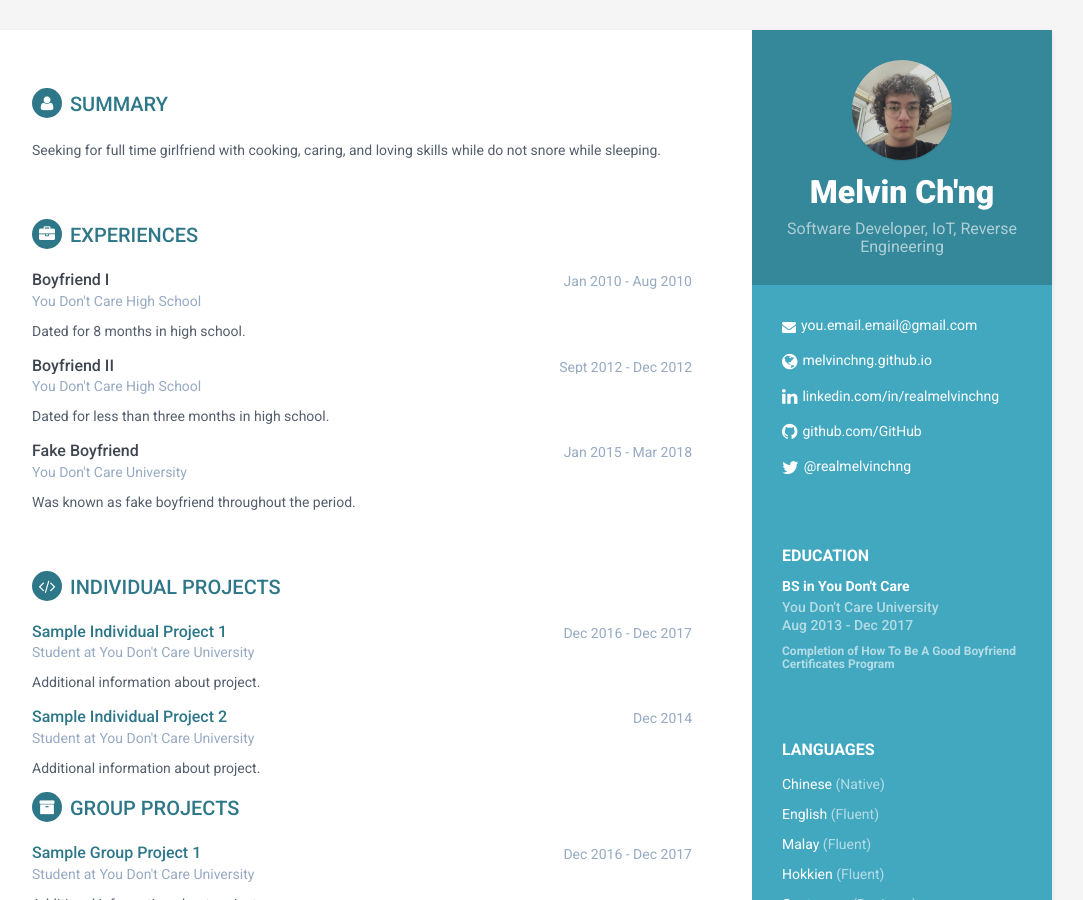
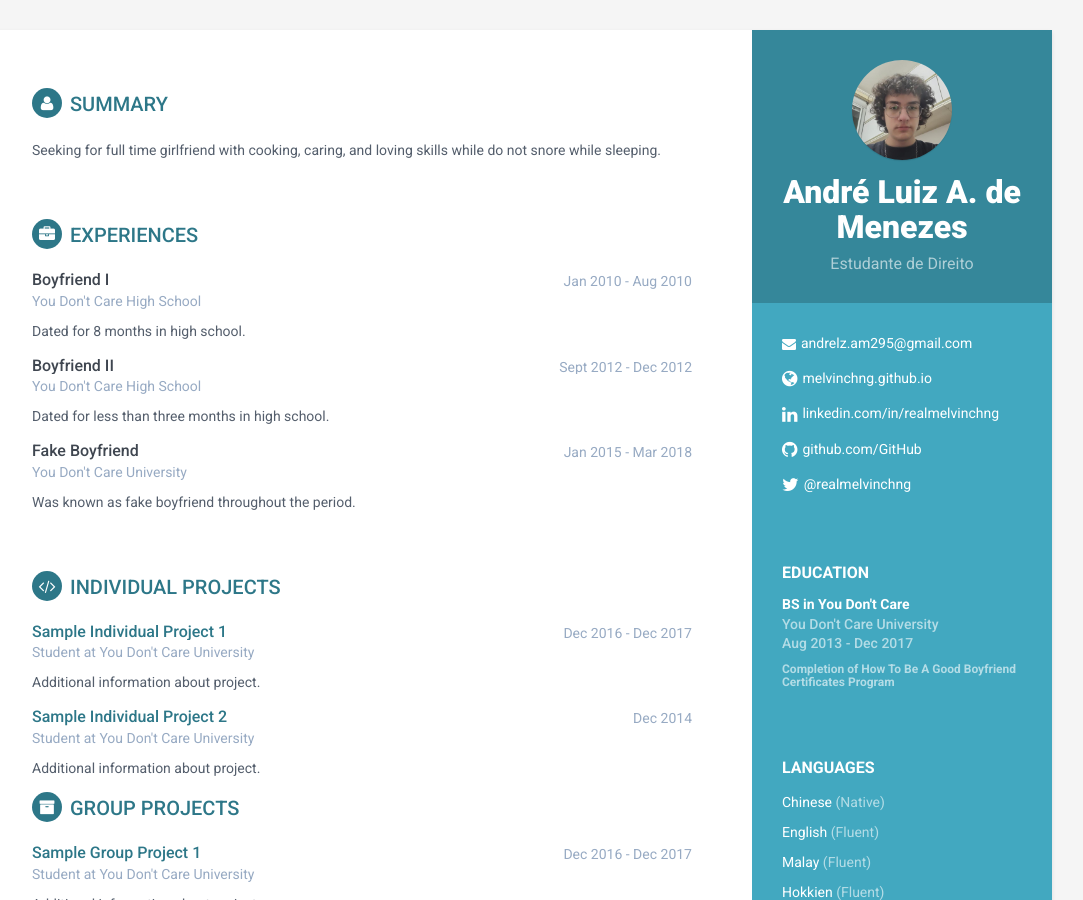
Before and after one commit to andremenezes295/curriculo, a Jekyll site: the page built from cv.html, in a window 1280 px wide and 900 px high. Shown: the whole window, without its empty margins (128-1211 px from the left). Built offline with Jekyll 4.4.1, drawn with Linux system fonts in a browser that asks for light colours.

Commit message:
Update _config.yml

```diff
--- a/_config.yml
+++ b/_config.yml
@@ -12,12 +12,12 @@ ga_index: UA-XXXXXXXX-X
 ga_cv: UA-XXXXXXXX-X
 
 # Index page and Profile Information
-name: Melvin Ch'ng
-tagline: Software Developer, IoT, Reverse Engineering
-pic: profile.png # profile.png can be found at /assets/images/profile.png
-description: Full Stack Developer, IoT, Reverse Engineering
-description_tiny: 'Home: +60-4 | Studied: +1-408 | Work: +60-3'
-email: you.email.email@gmail.com
+name: André Luiz A. de Menezes
+tagline: Estudante de Direito
+pic: profile.png
+description: Estudante de Direito
+description_tiny: 'Centro Universitário de Cachoeirinha'
+email: andrelz.am295@gmail.com
 website: melvinchng.github.io # do not add http://
 linkedin: realmelvinchng
 github: melvinchng
```
